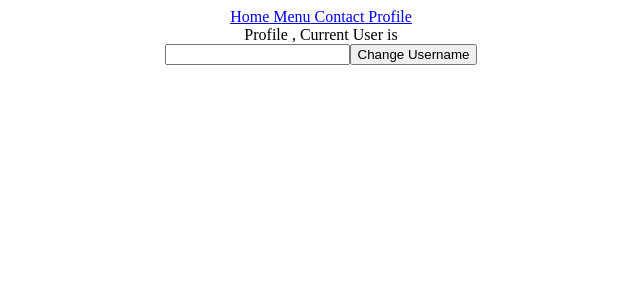
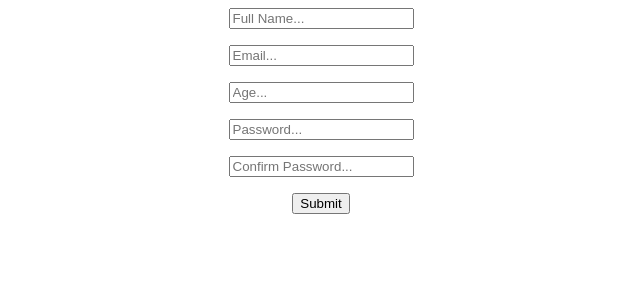
Before and after one commit to Shubham0304/React_Tutorial, a React (Create React App) app in the folder Part-1/social-media-website/: page /profile in a window 1280 px wide. Shown: the top 300 px of the page, without its empty margins (319-959 px from the left). Built offline with nearby package versions, Linux system fonts and the light colour scheme.

Commit message:
using Forms and yup

```diff
--- a/Part-1/social-media-website/package.json
+++ b/Part-1/social-media-website/package.json
@@ -3,6 +3,7 @@
   "version": "0.1.0",
   "private": true,
   "dependencies": {
+    "@hookform/resolvers": "^5.1.1",
     "@tanstack/react-query": "^5.80.10",
     "@testing-library/dom": "^10.4.0",
     "@testing-library/jest-dom": "^6.6.3",
@@ -11,9 +12,11 @@
     "axios": "^1.9.0",
     "react": "^19.1.0",
     "react-dom": "^19.1.0",
+    "react-hook-form": "^7.58.1",
     "react-router-dom": "^7.6.2",
     "react-scripts": "5.0.1",
-    "web-vitals": "^2.1.4"
+    "web-vitals": "^2.1.4",
+    "yup": "^1.6.1"
   },
   "scripts": {
     "start": "react-scripts start",
--- a/Part-1/social-media-website/src/App.css
+++ b/Part-1/social-media-website/src/App.css
@@ -36,3 +36,7 @@
     transform: rotate(360deg);
   }
 }
+
+p {
+  color: red;
+}
--- a/Part-1/social-media-website/src/App.js
+++ b/Part-1/social-media-website/src/App.js
@@ -1,74 +1,17 @@
 import './App.css';
-import {BrowserRouter as Router, Routes, Route} from 'react-router-dom'
-import { Home } from './pages/Home';
-import { Menu } from './pages/Menu';
-import { Profile } from './pages/Profile';
-import { Contact } from './pages/Contact';
-import { Navbar } from './pages/Navbar';
-import { useState, createContext } from 'react';
-import {QueryClient, QueryClientProvider} from '@tanstack/react-query';
+import {Form} from "./Forms";
 
 
 
-export const AppContext = createContext();
 
 function App() {
-    // const TopComponent = ()=> {
-    //     const [state, setState] = useState();
-    //     return (
-    //         <div >
-    //             <MiddleComponent state={state} />
-    //         </div>
-    //     )
-    // }
-    //     const MiddleComponent = ()=> {
-    //     // const [state, setState] = useState();
-    //     return (
-    //         <div >
-    //             <BottomComponent state={state} />
-    //         </div>
-    //     )
-    // }
-    //     const BottomComponentComponent = (state)=> {
-    //     // const [state, setState] = useState();
-    //     return (
-    //         <div >
-    //             {state}
-    //         </div>
-    //     )
-    // }
-
-    const [userName, setUserName] = useState("Shubham");
-    const client = new QueryClient({
-    defaultOptions: {
-        queries: {
-        refetchOnWindowFocus: false,
-        },
-    },
-    });
 
     return (
-        <div className='App'>
-        <QueryClientProvider client={client}>
-        <AppContext.Provider value = {{userName, setUserName}}>
-            <Router>
-                <Navbar/>
-                <Routes>
-                    <Route path="/" element= {<Home/>}/>
-                    <Route path="/profile" element= {<Profile/>}/>
-                    <Route path="/contact" element= {<Contact/>}/>
-                    <Route path="/menu" element= {<Menu/>}/>
-
-                    <Route path="*" element= {<h1>Page Not Found</h1>}/>
-
-                </Routes>
-
-            </Router>
-            </AppContext.Provider>
-            </QueryClientProvider>
-
+        <div className="App">
+            <Form/>
         </div>
     )
+
 
 
 }
--- /dev/null
+++ b/Part-1/social-media-website/src/Forms.js
@@ -0,0 +1,42 @@
+import {useForm} from "react-hook-form";
+import * as yup from "yup";
+import {yupResolver} from "@hookform/resolvers/yup";
+
+export const Form = () => {
+
+    const schema = yup.object().shape( {
+        fullName: yup.string().required("Your full name is required"),
+        email: yup.string().email().required(),
+        age: yup.number().positive().integer().min(18).required(),
+        password: yup.string().min(4).max(20).required(),
+        confirmPassword: yup.string().oneOf([yup.ref("password"),null]).required()
+    });
+
+    const onSubmit = (data) => {
+        console.log(data);
+    };
+
+    const {register, handleSubmit, formState: {errors}} = useForm({
+
+        resolver: yupResolver(schema),
+});
+
+    return (
+
+        <form onSubmit={handleSubmit(onSubmit)}>
+            <input type="text" placeholder="Full Name..." {...register("fullName")} />
+            <p>{errors.fullName?.message}</p>
+            <input type="text" placeholder="Email..." {...register("email")} />
+            <p>{errors.email?.message}</p>
+            <input type="number" placeholder="Age..." {...register("age")} />
+            <p>{errors.age?.message}</p>
+            <input type="password" placeholder="Password..." {...register("password")} />
+            <p>{errors.password?.message}</p>
+            <input type="password" placeholder="Confirm Password..." {...register("confirmPassword")}/>
+            <p>{errors.confirmPassword?.message}</p>
+            <input type="submit" />
+        </form>
+    )
+
+
+}
```
Also changed, not shown: Part-1/social-media-website/src/routing_and_useQuery.js (added, +76 -0 lines), 1 other file (tests, documents, lock files or other folders).
